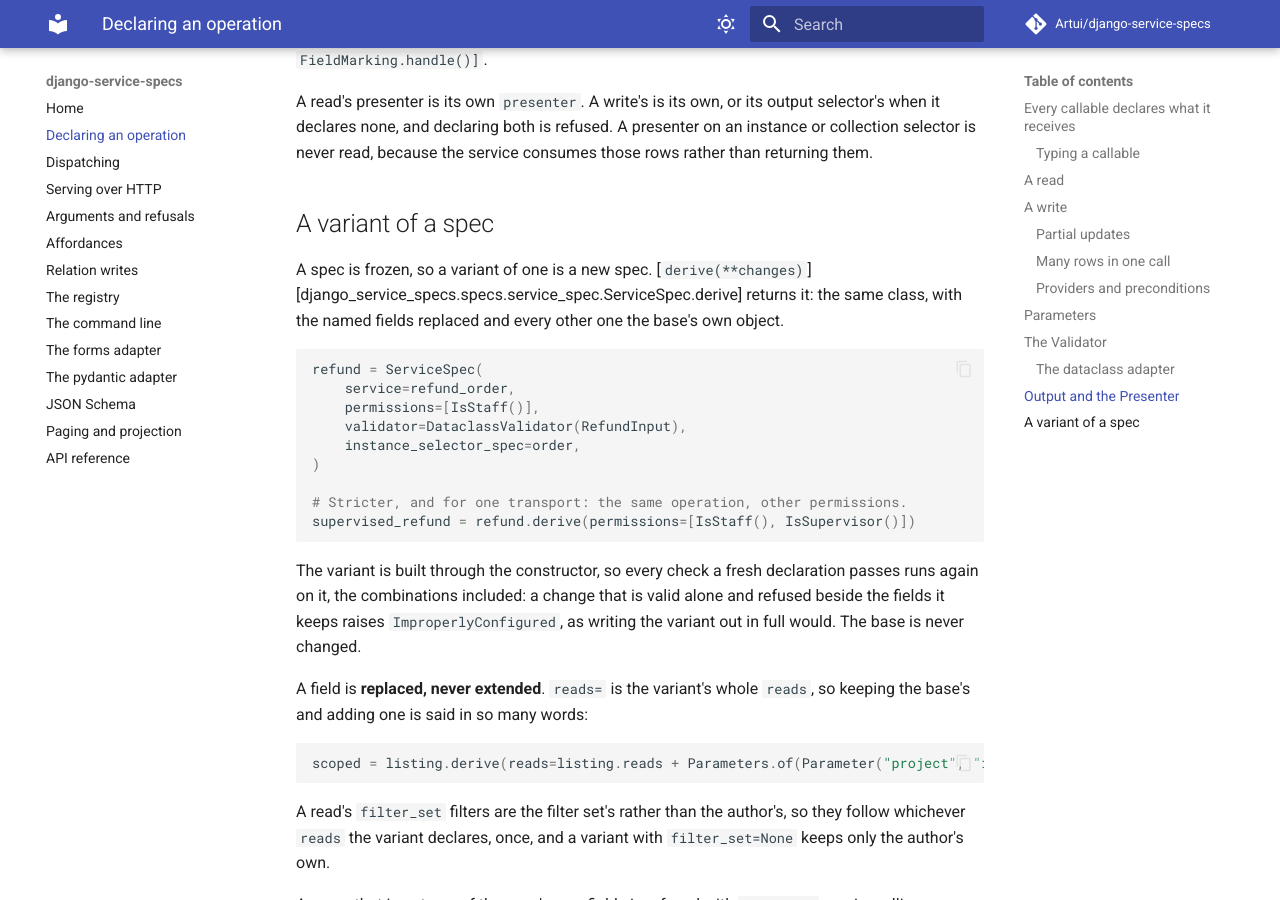
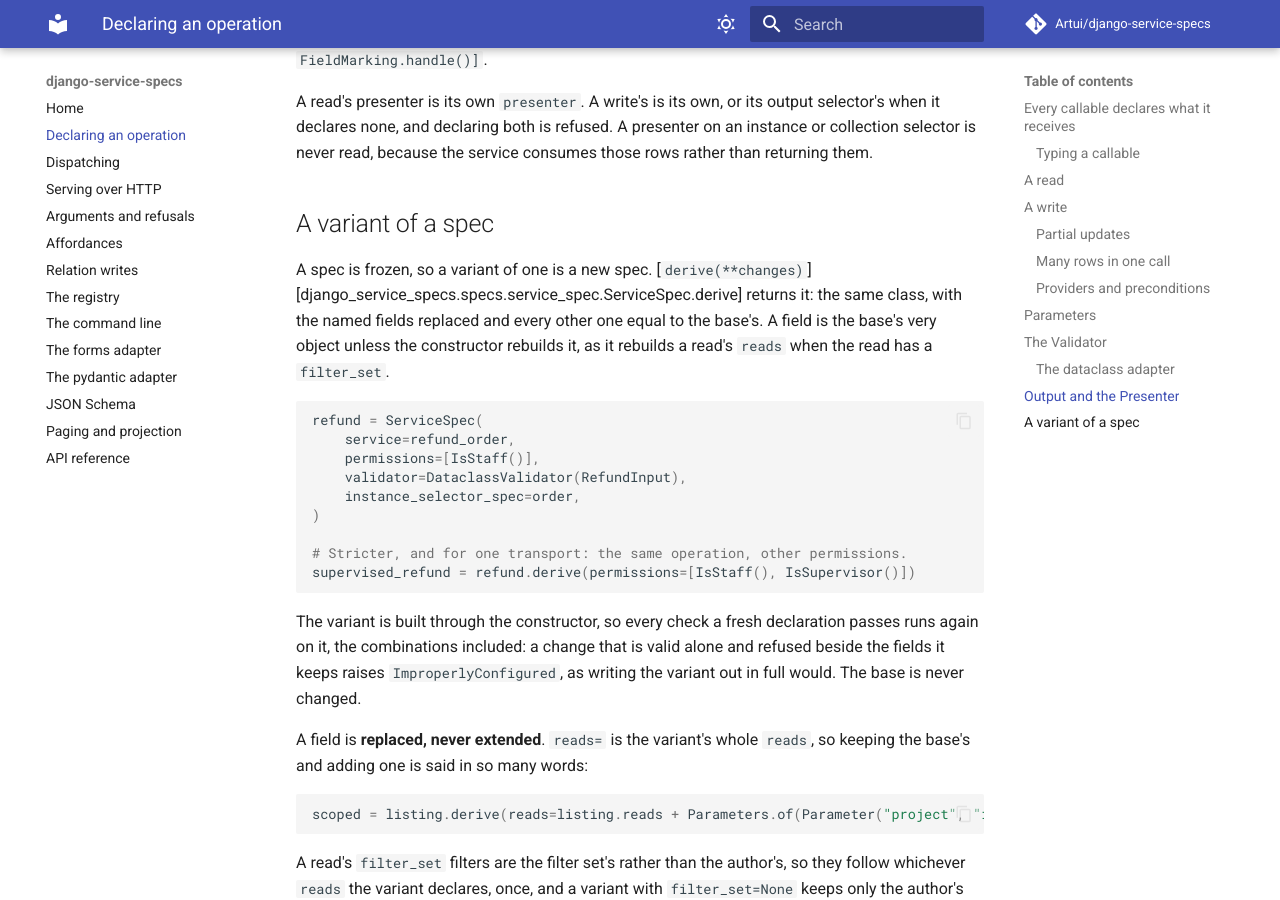
Before and after one commit to Artui/django-service-specs, an MkDocs documentation site: the page built from docs/declaring.md, in a window 1280 px wide and 900 px high, scrolled down 17120 px. Built offline with MkDocs 1.6.1 and Material for MkDocs 9.7.7, drawn with Linux system fonts in a browser that asks for light colours; comment, search, counter and statistics services are not loaded.

Commit message:
Say what derive keeps by identity, and where the boundary already sits
A read with a filter set has its reads rebuilt by the constructor, so a
variant's is equal to the base's rather than the same object; the docstring,
the docs and the changelog now say so, and a test holds it. The boundary
test's docstring names relations and the filters adapter as inside the
closure today. A derive naming server_arguments is refused as no spec field.

Co-Authored-By: Claude Opus 5.5 <noreply@anthropic.com>

````diff
--- a/docs/declaring.md
+++ b/docs/declaring.md
@@ -675,7 +675,9 @@ those rows rather than returning them.
 A spec is frozen, so a variant of one is a new spec.
 [`derive(**changes)`][django_service_specs.specs.service_spec.ServiceSpec.derive]
 returns it: the same class, with the named fields replaced and every other one
-the base's own object.
+equal to the base's. A field is the base's very object unless the constructor
+rebuilds it, as it rebuilds a read's `reads` when the read has a
+`filter_set`.
 
 ```python
 refund = ServiceSpec(
````
Also changed, not shown: CHANGELOG.md (+3 -2 lines), 4 other files.
